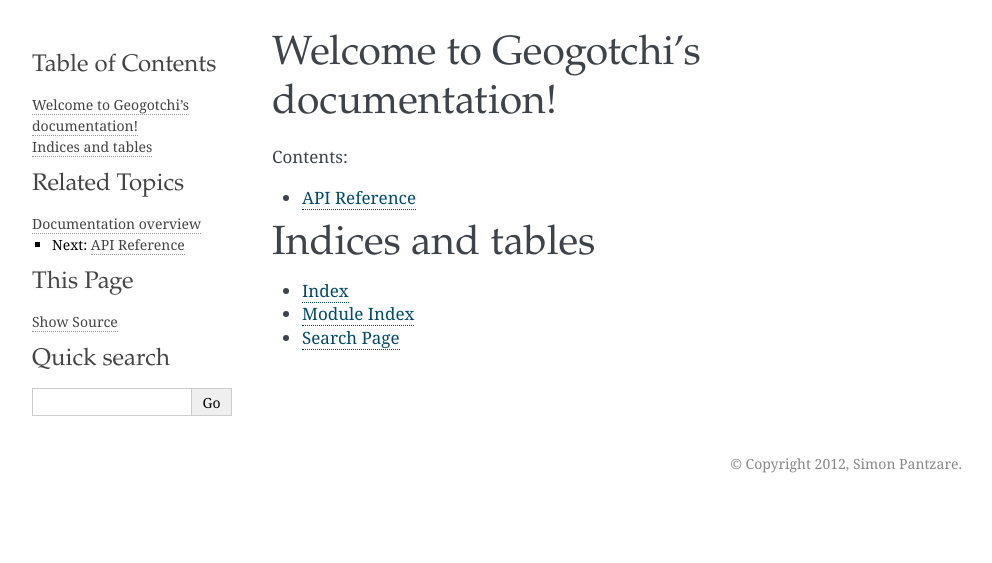
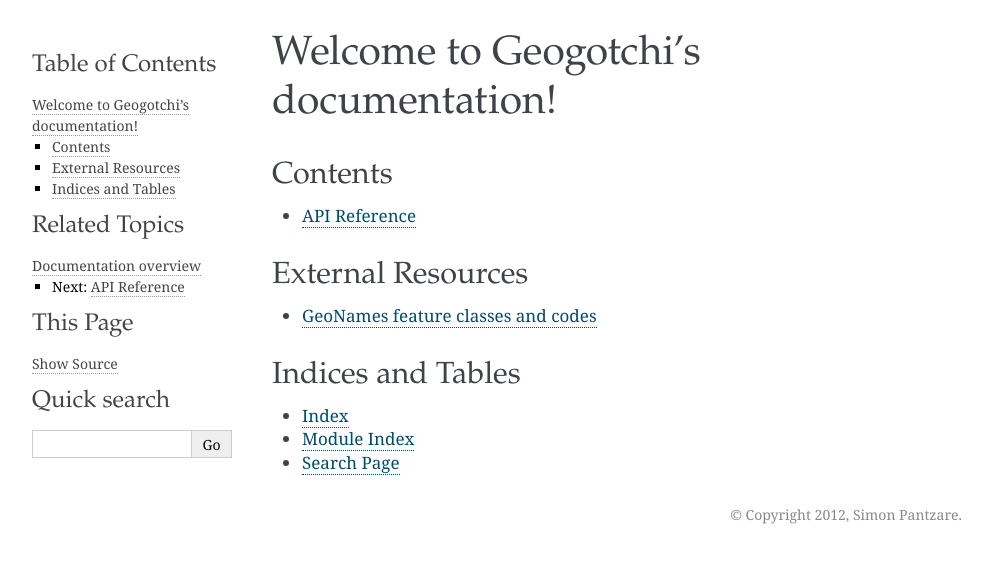
Before and after one commit to NarrativeTeam/geogotchi, a Sphinx documentation site: the page built from docs/source/index.rst, in a window 1280 px wide. Shown: the top 563 px of the page, without its empty margins (148-1140 px from the left). Built offline with Sphinx 7.4.7, drawn with Linux system fonts in a browser that asks for light colours.

Commit message:
Link to GeoNames feature classes and codes

```diff
--- a/docs/source/index.rst
+++ b/docs/source/index.rst
@@ -6,17 +6,23 @@
 Welcome to Geogotchi's documentation!
 =====================================
 
-Contents:
+Contents
+--------
 
 .. toctree::
    :maxdepth: 2
 
    ref/api
 
+External Resources
+------------------
+
+* `GeoNames feature classes and codes
+  <http://www.geonames.org/statistics/total.html>`_
 
 
-Indices and tables
-==================
+Indices and Tables
+------------------
 
 * :ref:`genindex`
 * :ref:`modindex`
```
